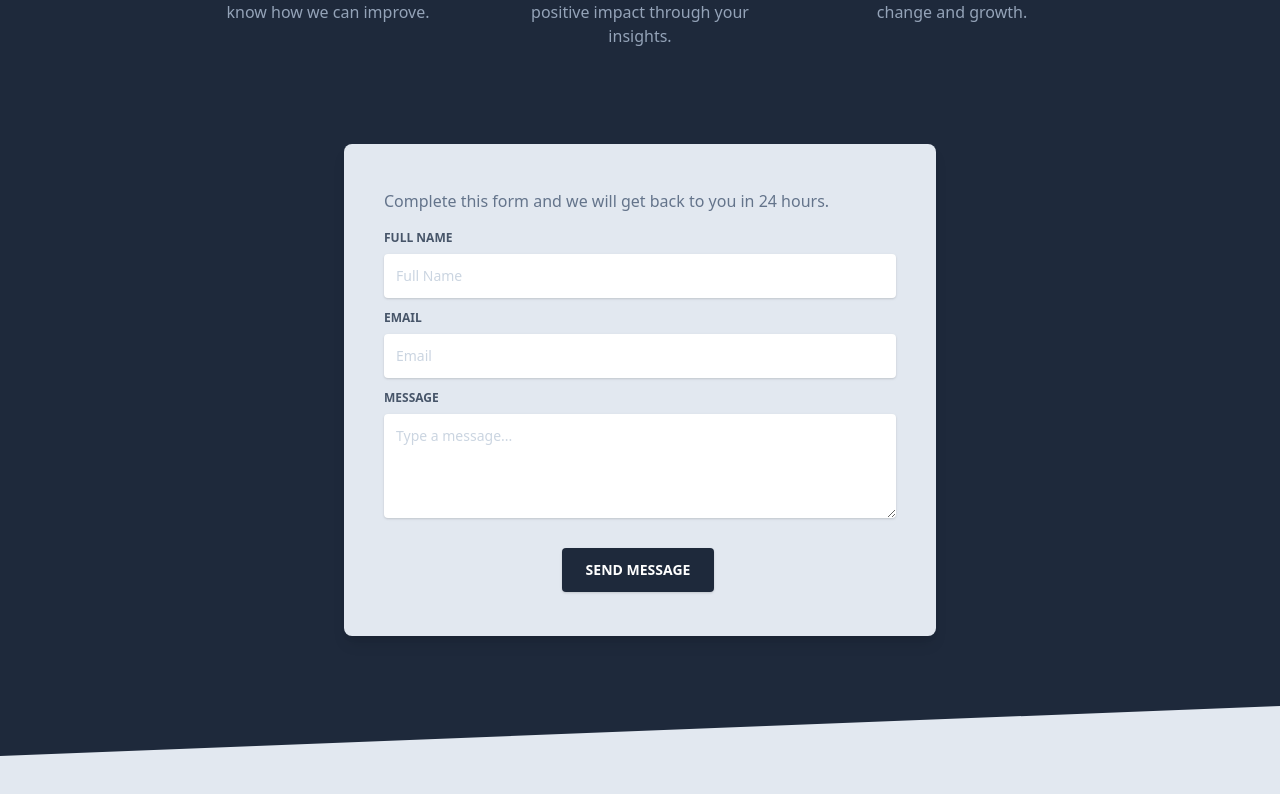
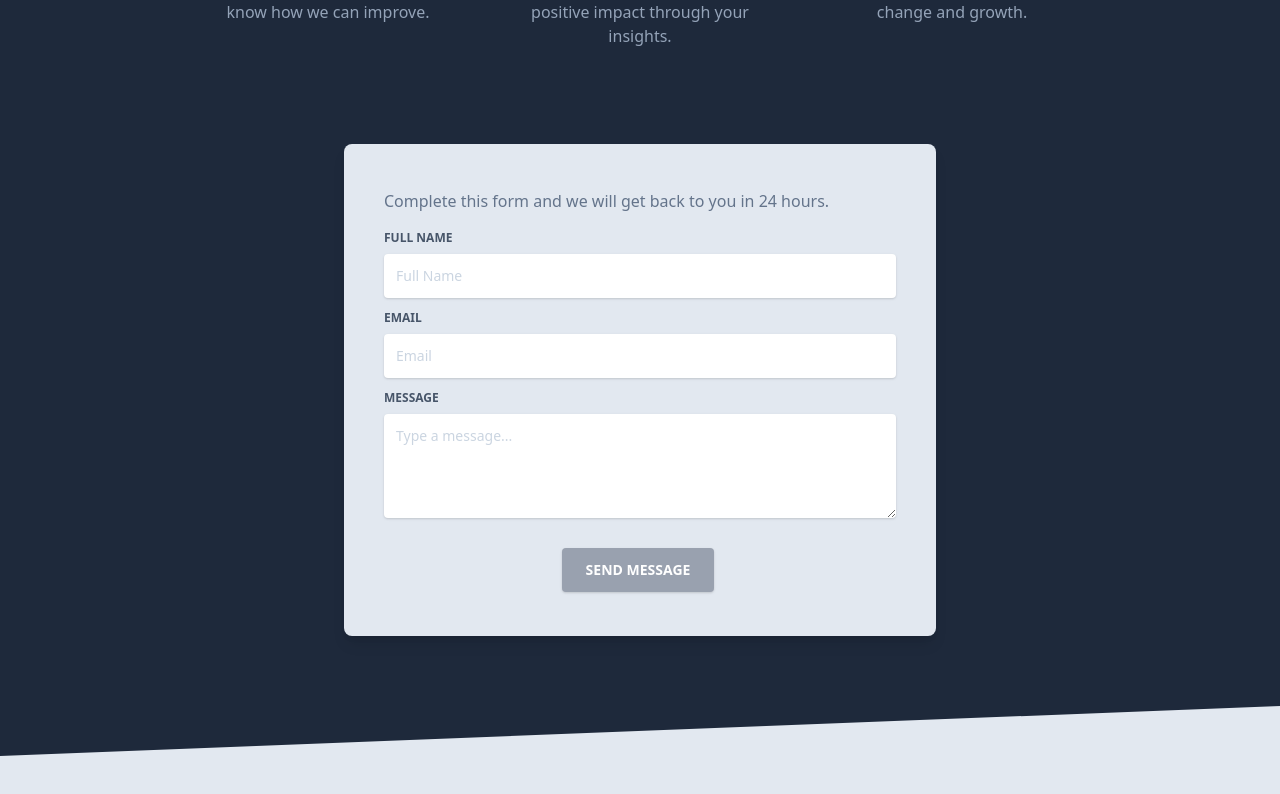
Before and after one commit to rvcequina/the-clique-app, a React (Vite) app: page / in a window 1280 px wide. Shown: the part 3694-4488 px from the top of the page. Built offline with nearby package versions, Linux system fonts and the light colour scheme.

Commit message:
message sent confirmation

```diff
--- a/package.json
+++ b/package.json
@@ -10,6 +10,7 @@
     "preview": "vite preview"
   },
   "dependencies": {
+    "@radix-ui/react-alert-dialog": "^1.1.11",
     "@radix-ui/react-avatar": "^1.1.7",
     "@radix-ui/react-dialog": "^1.1.11",
     "@radix-ui/react-label": "^2.1.4",
--- /dev/null
+++ b/src/components/Alerts/Dialog.jsx
@@ -0,0 +1,37 @@
+import {
+    AlertDialog,
+    AlertDialogAction,
+
+    AlertDialogContent,
+    AlertDialogDescription,
+    AlertDialogFooter,
+    AlertDialogHeader,
+    AlertDialogTitle,
+    AlertDialogTrigger,
+} from "@/components/ui/alert-dialog"
+
+const Dialog = ({ children, title, message }) => {
+    return (
+        <AlertDialog>
+            <AlertDialogTrigger asChild>
+                {children}
+            </AlertDialogTrigger>
+            <AlertDialogContent>
+                <AlertDialogHeader>
+                    <AlertDialogTitle>{title}</AlertDialogTitle>
+                    <AlertDialogDescription>
+                        {message}
+                    </AlertDialogDescription>
+                </AlertDialogHeader>
+                <AlertDialogFooter>
+
+                    <AlertDialogAction className={'p-0'}>
+                        <div className="px-10 py-2 w-full rounded flex items-center text-white bg-sky-600  shadow-lg shadow-cyan-500/100">OK</div>
+                    </AlertDialogAction>
+                </AlertDialogFooter>
+            </AlertDialogContent>
+        </AlertDialog>
+    )
+}
+
+export default Dialog
--- a/src/components/Cards/CardsProfile.jsx
+++ b/src/components/Cards/CardsProfile.jsx
@@ -32,7 +32,7 @@
                                 <div className="w-1/2 flex justify-end">
                                     <CardSettings>
                                         <Button variant="ghost">
-                                            <div className=" px-4 py-2 rounded flex items-center text-white bg-sky-600 hover:bg-sky-400 shadow-lg shadow-cyan-500/100">
+                                            <div className="px-4 py-2 rounded flex items-center text-white bg-sky-600 hover:bg-sky-400 shadow-lg shadow-cyan-500/100">
                                                 <i className="fas fa-edit " />
                                                 <div > Edit</div>
                                             </div>
--- /dev/null
+++ b/src/components/ui/alert-dialog.jsx
@@ -0,0 +1,136 @@
+import * as React from "react"
+import * as AlertDialogPrimitive from "@radix-ui/react-alert-dialog"
+
+import { cn } from "@/lib/utils"
+import { buttonVariants } from "@/components/ui/button"
+
+function AlertDialog({
+  ...props
+}) {
+  return <AlertDialogPrimitive.Root data-slot="alert-dialog" {...props} />;
+}
+
+function AlertDialogTrigger({
+  ...props
+}) {
+  return (<AlertDialogPrimitive.Trigger data-slot="alert-dialog-trigger" {...props} />);
+}
+
+function AlertDialogPortal({
+  ...props
+}) {
+  return (<AlertDialogPrimitive.Portal data-slot="alert-dialog-portal" {...props} />);
+}
+
+function AlertDialogOverlay({
+  className,
+  ...props
+}) {
+  return (
+    <AlertDialogPrimitive.Overlay
+      data-slot="alert-dialog-overlay"
+      className={cn(
+        "data-[state=open]:animate-in data-[state=closed]:animate-out data-[state=closed]:fade-out-0 data-[state=open]:fade-in-0 fixed inset-0 z-50 bg-black/50",
+        className
+      )}
+      {...props} />
+  );
+}
+
+function AlertDialogContent({
+  className,
+  ...props
+}) {
+  return (
+    <AlertDialogPortal>
+      <AlertDialogOverlay />
+      <AlertDialogPrimitive.Content
+        data-slot="alert-dialog-content"
+        className={cn(
+          "bg-background data-[state=open]:animate-in data-[state=closed]:animate-out data-[state=closed]:fade-out-0 data-[state=open]:fade-in-0 data-[state=closed]:zoom-out-95 data-[state=open]:zoom-in-95 fixed top-[50%] left-[50%] z-50 grid w-full max-w-[calc(100%-2rem)] translate-x-[-50%] translate-y-[-50%] gap-4 rounded-lg border p-6 shadow-lg duration-200 sm:max-w-lg",
+          className
+        )}
+        {...props} />
+    </AlertDialogPortal>
+  );
+}
+
+function AlertDialogHeader({
+  className,
+  ...props
+}) {
+  return (
+    <div
+      data-slot="alert-dialog-header"
+      className={cn("flex flex-col gap-2 text-center sm:text-left", className)}
+      {...props} />
+  );
+}
+
+function AlertDialogFooter({
+  className,
+  ...props
+}) {
+  return (
+    <div
+      data-slot="alert-dialog-footer"
+      className={cn("flex flex-col-reverse gap-2 sm:flex-row sm:justify-end", className)}
+      {...props} />
+  );
+}
+
+function AlertDialogTitle({
+  className,
+  ...props
+}) {
+  return (
+    <AlertDialogPrimitive.Title
+      data-slot="alert-dialog-title"
+      className={cn("text-lg font-semibold", className)}
+      {...props} />
+  );
+}
+
+function AlertDialogDescription({
+  className,
+  ...props
+}) {
+  return (
+    <AlertDialogPrimitive.Description
+      data-slot="alert-dialog-description"
+      className={cn("text-muted-foreground text-sm", className)}
+      {...props} />
+  );
+}
+
+function AlertDialogAction({
+  className,
+  ...props
+}) {
+  return (<AlertDialogPrimitive.Action className={cn(buttonVariants(), className)} {...props} />);
+}
+
+function AlertDialogCancel({
+  className,
+  ...props
+}) {
+  return (
+    <AlertDialogPrimitive.Cancel
+      className={cn(buttonVariants({ variant: "outline" }), className)}
+      {...props} />
+  );
+}
+
+export {
+  AlertDialog,
+  AlertDialogPortal,
+  AlertDialogOverlay,
+  AlertDialogTrigger,
+  AlertDialogContent,
+  AlertDialogHeader,
+  AlertDialogFooter,
+  AlertDialogTitle,
+  AlertDialogDescription,
+  AlertDialogAction,
+  AlertDialogCancel,
+}
--- a/src/css/theme.css
+++ b/src/css/theme.css
@@ -176,35 +176,19 @@
 2. Remove the margin in Firefox and Safari.
 */
 
-button,
-input,
-optgroup,
-select,
-textarea {
-  font-family: inherit; /* 1 */
-  font-size: 100%; /* 1 */
-  line-height: 1.15; /* 1 */
-  margin: 0; /* 2 */
-}
+
 
 /**
 Remove the inheritance of text transform in Edge and Firefox.
 1. Remove the inheritance of text transform in Firefox.
 */
 
-button,
-select { /* 1 */
-  text-transform: none;
-}
+
 
 /**
 Correct the inability to style clickable types in iOS and Safari.
 */
 
-button,
-[type='button'] {
-  -webkit-appearance: button;
-}
 
 /**
 Remove the inner border and padding in Firefox.
@@ -292,10 +276,7 @@
   margin: 0;
 }
 
-button {
-  background-color: transparent;
-  background-image: none;
-}
+
 
 /**
  * Work around a Firefox/IE bug where the transparent `button` background
@@ -419,10 +400,6 @@
   color: #a1a1aa;
 }
 
-button,
-[role="button"] {
-  cursor: pointer;
-}
 
 table {
   border-collapse: collapse;
@@ -453,14 +430,8 @@
  * normalize.css.
  */
 
-button,
-input,
-optgroup,
-select,
-textarea {
-  padding: 0;
-  line-height: inherit;
-  color: inherit;
+button{
+  cursor: pointer;
 }
 
 /**
--- a/src/views/Home.jsx
+++ b/src/views/Home.jsx
@@ -8,8 +8,36 @@
 import visionpic from "@/assets/img/vission.jpg";
 import Navbar from '@/components/Navbars/Navbar';
 import Footer from '@/components/Footers/Footer';
+import Dialog from '@/components/Alerts/Dialog';
+import { useState } from 'react';
+
+
 
 const Home = () => {
+    const [isDisabled, setIsDisabled] = useState(true)
+    const [fullName, setFullName] = useState('')
+    const [email, setEmail] = useState('')
+    const [message, setMessage] = useState('')
+
+
+    const handleChange = (val, target) => {
+        if (target == 'name') {
+            setFullName(val)
+        }
+        if (target == 'email') {
+            setEmail(val)
+        }
+        if (target == 'message') {
+            setMessage(val)
+        }
+        if(fullName && email&&message){
+            setIsDisabled(false)
+        }
+        else{
+            setIsDisabled(true)
+        }
+
+    }
 
     return (
         <>
@@ -477,6 +505,7 @@
                                             Complete this form and we will get back to you in 24
                                             hours.
                                         </p>
+                                        <form action="">
                                             <div className="relative w-full mb-3 ">
                                                 <label
                                                     className="block uppercase text-blueGray-600 text-xs font-bold mb-2"
@@ -486,8 +515,11 @@
                                                 </label>
                                                 <input
                                                     type="text"
+                                                    value={fullName}
+                                                    onChange={e => handleChange(e.target.value, 'name')}
                                                     className="border-0 px-3 py-3 placeholder-blueGray-300 text-blueGray-600 bg-white rounded text-sm shadow focus:outline-none focus:ring w-full ease-linear transition-all duration-150"
                                                     placeholder="Full Name"
+                                                    required
                                                 />
                                             </div>
 
@@ -500,8 +532,11 @@
                                                 </label>
                                                 <input
                                                     type="email"
+                                                    value={email}
+                                                    onChange={e => handleChange(e.target.value, 'email')}
                                                     className="border-0 px-3 py-3 placeholder-blueGray-300 text-blueGray-600 bg-white rounded text-sm shadow focus:outline-none focus:ring w-full ease-linear transition-all duration-150"
                                                     placeholder="Email"
+
                                                 />
                                             </div>
 
@@ -513,6 +548,8 @@
                                                     Message
                                                 </label>
                                                 <textarea
+                                                    value={message}
+                                                    onChange={e => handleChange(e.target.value, 'message')}
                                                     rows="4"
                                                     cols="80"
                                                     className="border-0 px-3 py-3 placeholder-blueGray-300 text-blueGray-600 bg-white rounded text-sm shadow focus:outline-none focus:ring w-full"
@@ -520,13 +557,18 @@
                                                 />
                                             </div>
                                             <div className="text-center mt-6">
+                                                <Dialog title="Message Sent" message={'Thank you, We will get back at you as soon as possible'}>
                                                     <button
-                                                className="bg-blueGray-800 text-white active:bg-blueGray-600 text-sm font-bold uppercase px-6 py-3 rounded shadow hover:shadow-lg outline-none focus:outline-none mr-1 mb-1 ease-linear transition-all duration-150"
-                                                type="button"
+                                                        disabled={isDisabled}
+                                                        className={`${isDisabled ? 'bg-gray-400' : 'bg-sky-600 active:bg-blue-600 hover:shadow-lg'} text-white  text-sm font-bold uppercase px-6 py-3 rounded shadow  outline-none focus:outline-none mr-1 mb-1 ease-linear transition-all duration-150`}
+
                                                     >
                                                         Send Message
                                                     </button>
+                                                </Dialog>
+
                                             </div>
+                                        </form>
                                     </div>
                                 </div>
                             </div>
```
Also changed, not shown: src/components/Dropdowns/UserDropdown.jsx (+18 -17 lines), 1 other file (tests, documents, lock files or other folders). Lines whose indentation alone changed are shown as unchanged.
